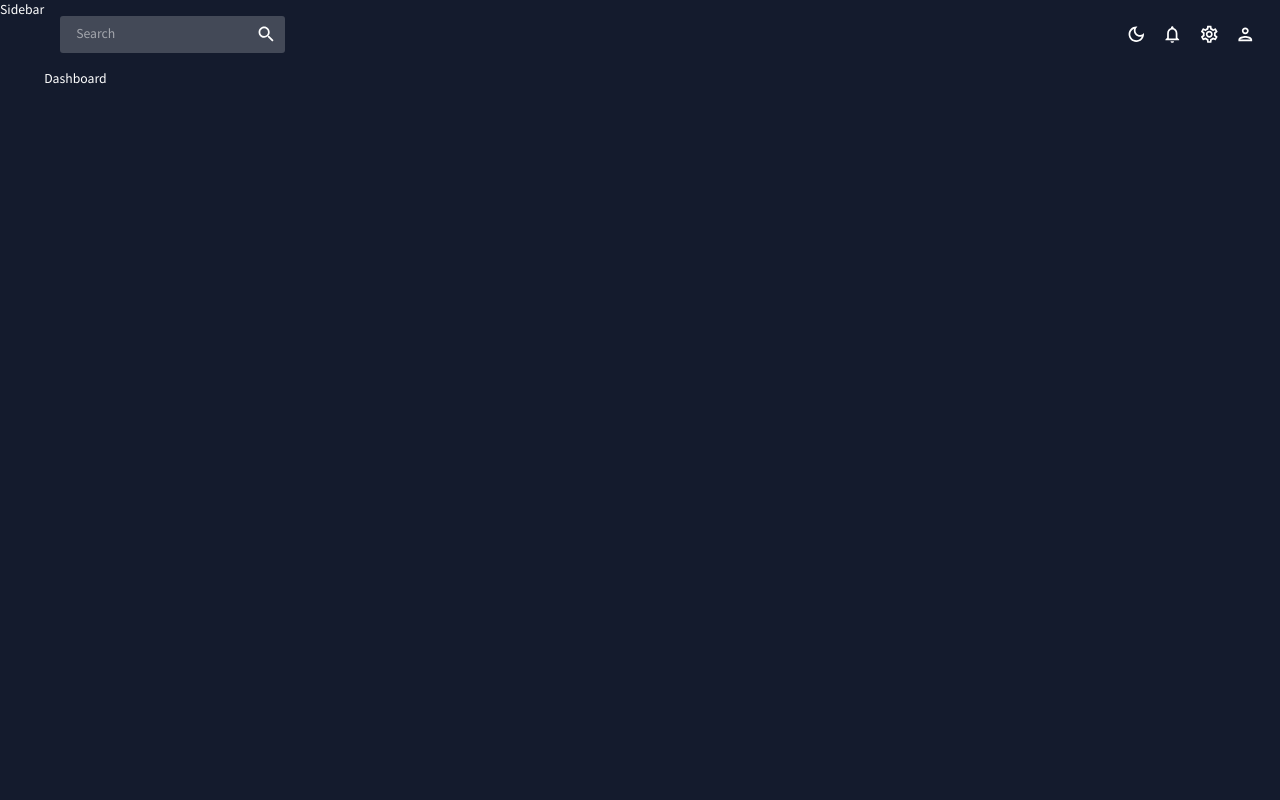
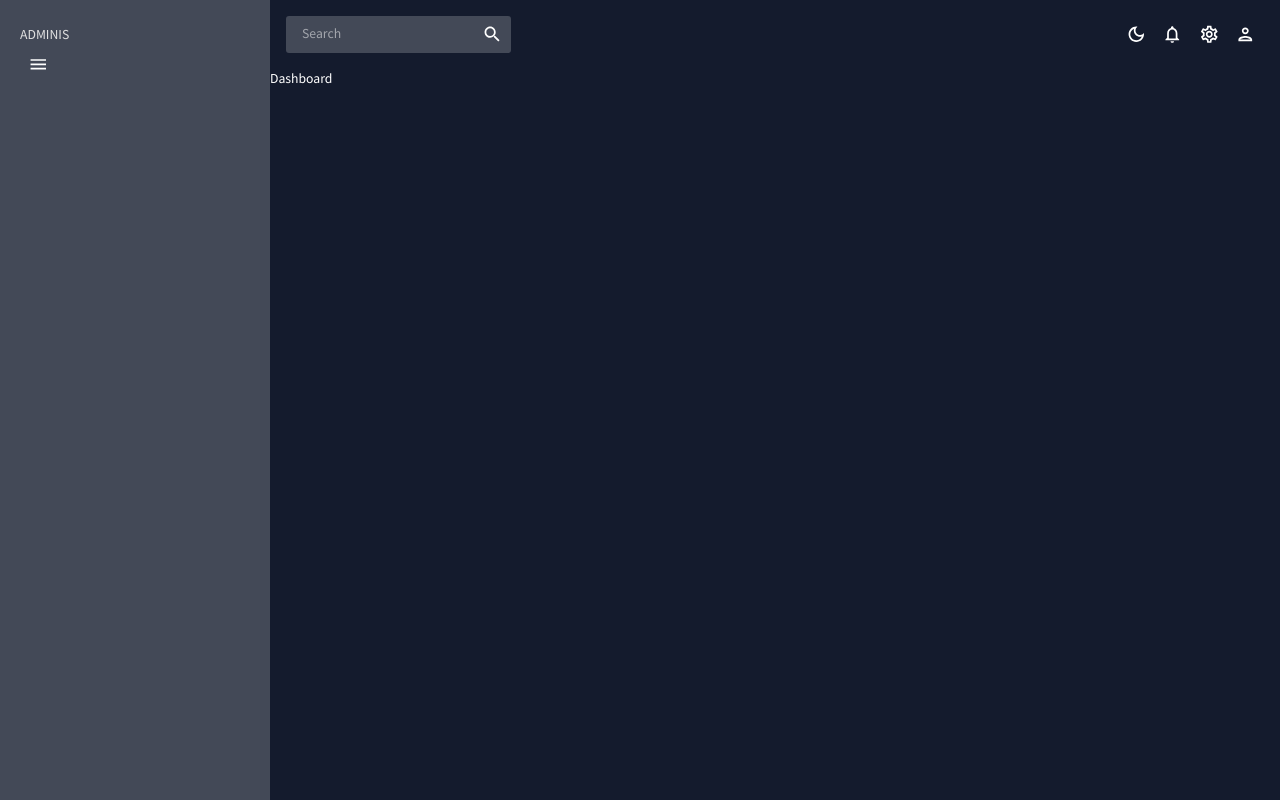
Before and after one commit to Coldest-Out/react-prodashboard, a React (Vite) app: page / in a window 1280 px wide. Built offline with nearby package versions, Linux system fonts and the light colour scheme.

Commit message:
added collapsable sidebar menu

```diff
--- a/package.json
+++ b/package.json
@@ -27,7 +27,7 @@
     "formik": "^2.2.9",
     "react": "^18.2.0",
     "react-dom": "^18.2.0",
-    "react-pro-sidebar": "^1.0.0",
+    "react-pro-sidebar": "^0.7.1",
     "react-router-dom": "^6.9.0",
     "styled-components": "^5.3.9",
     "yup": "^1.0.2"
--- a/src/App.jsx
+++ b/src/App.jsx
@@ -4,7 +4,6 @@
 import Topbar from './scenes/global/Topbar';
 import Dashboard from './scenes/dashboard';
 import Sidebar from './scenes/global/Sidebar';
-// import Sidebar from './scenes/global/Sidebar';
 // import Team from './scenes/global/team';
 // import Invoices from './scenes/global/invoices';
 // import Contacts from './scenes/global/contacts';
--- a/src/scenes/global/Sidebar.jsx
+++ b/src/scenes/global/Sidebar.jsx
@@ -1,8 +1,74 @@
 import { useState } from 'react';
-import { ProSidebar, Menu, MenuItem } from 'react-pro-sidebar';
+import { ProSidebar, Menu, MenuItem, SubMenu } from 'react-pro-sidebar';
+import 'react-pro-sidebar/dist/css/styles.css';
+import { Box, IconButton, Typography, useTheme } from '@mui/material';
+import { Link } from 'react-router-dom';
+import { tokens } from '../../theme';
+import HomeOutlinedIcon from '@mui/icons-material/HomeOutlined';
+import PeopleOutlinedIcon from '@mui/icons-material/PeopleOutlined';
+import ContactsOutlinedIcon from '@mui/icons-material/ContactsOutlined';
+import ReceiptOutlinedIcon from '@mui/icons-material/ReceiptOutlined';
+import PersonOutlinedIcon from '@mui/icons-material/PersonOutlined';
+import CalendarTodayOutlinedIcon from '@mui/icons-material/CalendarTodayOutlined';
+import HelpOutlinedIcon from '@mui/icons-material/HelpOutlined';
+import BarChartOutlinedIcon from '@mui/icons-material/BarChartOutlined';
+import PieChartOutlineOutlinedIcon from '@mui/icons-material/PieChartOutlineOutlined';
+import TimelineOutlinedIcon from '@mui/icons-material/TimelineOutlined';
+import MenuOutlinedIcon from '@mui/icons-material/MenuOutlined';
+import MapOutlinedIcon from '@mui/icons-material/MapOutlined';
 
 const Sidebar = () => {
-	return <div>Sidebar</div>
+	const theme = useTheme();
+	const colors = tokens(theme.palette.mode);
+	const [isCollapsed, setIsCollapsed] = useState(false);
+	const [selected, setSelected] = useState("Dashboard");
+
+	return (
+		<Box
+		sx={{
+			"& .pro-sidebar-inner": {
+				background: `${colors.primary[400]} !important`,
+			},
+			"& .pro-icon-wrapper": {
+				backgroundColor: "transparent !important",
+			},
+			"& .pro-inner-item": {
+				padding: "5px 35px 5px 20px !important",
+			},
+			"& .pro-inner-item:hover": {
+				color: "#868dfb !important",
+			},
+			"& .pro-menu-item.active": {
+				color: "#6870fa !important",
+			},
+		}}
+		>
+			<ProSidebar collapsed={isCollapsed}>
+				<Menu iconShape="square">
+					{/** LOGO AND MENU ITEM */}
+					<MenuItem
+					onClick={() => setIsCollapsed(!isCollapsed)}
+					icon={isCollapsed ? <MenuOutlinedIcon /> : undefined}
+					style={{
+						margin: "10px 0 20px 0",
+						color: colors.grey[100],
+					}}>
+						{!isCollapsed && (
+							<Box>
+								<Typography>
+									ADMINIS
+								</Typography>
+								<IconButton>
+									<MenuOutlinedIcon />
+								</IconButton>
+							</Box>
+						)}
+
+					</MenuItem>
+				</Menu>
+			</ProSidebar>
+		</Box>
+	);
 };
 
 export default Sidebar;
```
Also changed, not shown: 1 other file (tests, documents, lock files or other folders).
